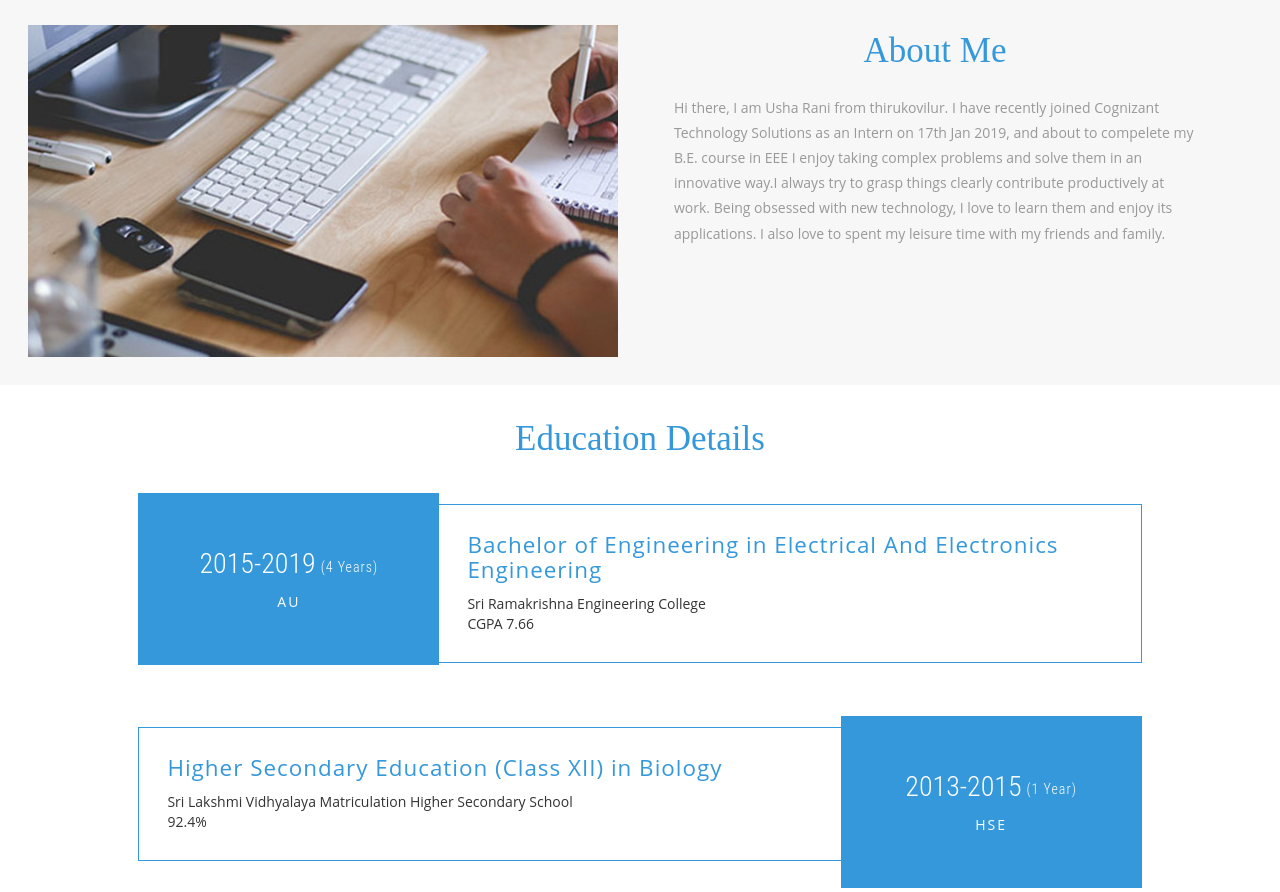
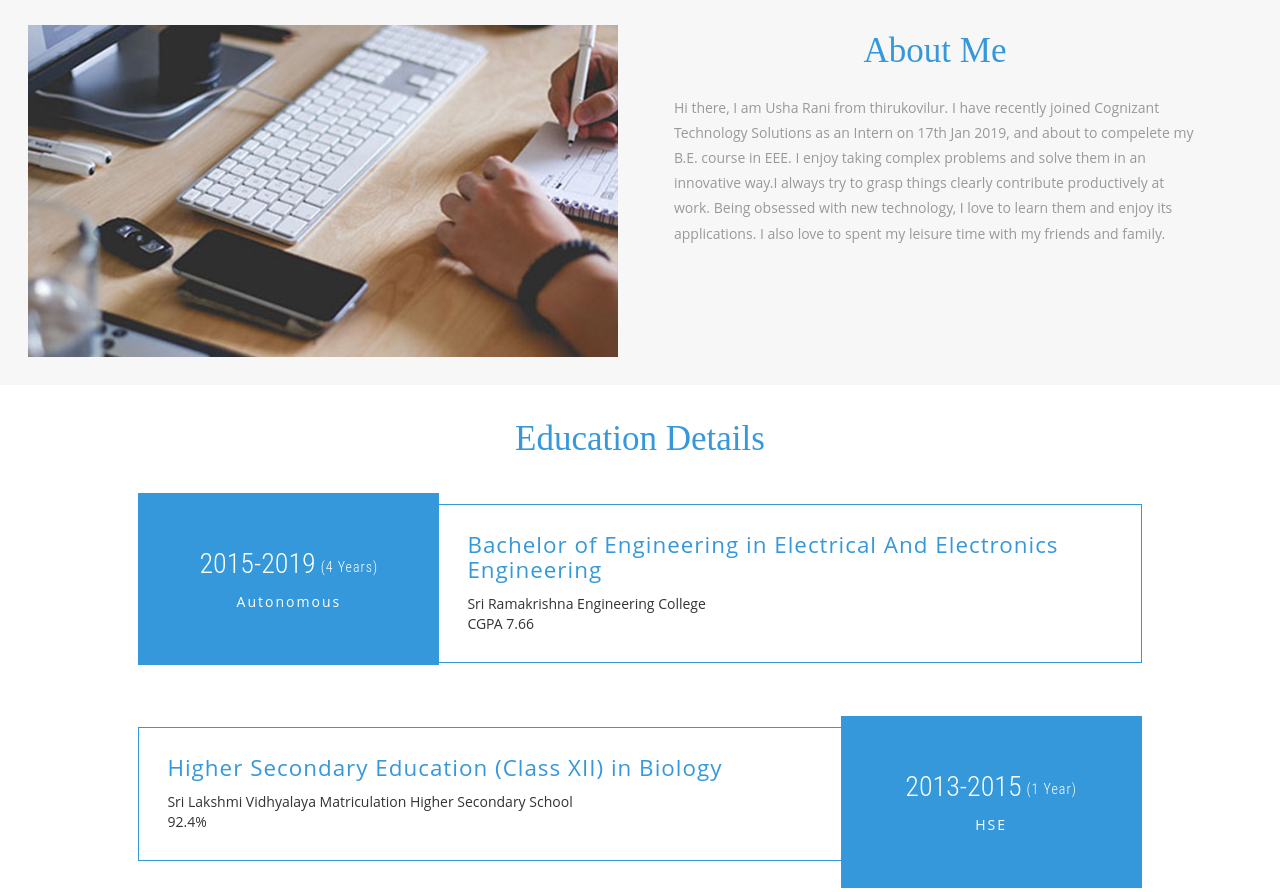
Before and after one commit to usharani12/usharani12.github.io, a plain HTML site: page index.html in a window 1280 px wide. Shown: the part 886-1778 px from the top of the page. Drawn offline with nearby package versions, Linux system fonts and the light colour scheme; a web font is replaced by a local one.

Commit message:
Update index.html

```diff
--- a/index.html
+++ b/index.html
@@ -223,7 +223,7 @@ Smartphone Compatible web template, free webdesigns for Nokia, Samsung, LG, Sony
 	 <div class="about-right">
 		<h3>About Me</h3>
 		<h4></h4>
-		<p>Hi there, I am Usha Rani from thirukovilur. I have recently joined Cognizant Technology Solutions as an Intern on 17th Jan 2019, and about to compelete my B.E. course in EEE
+		<p>Hi there, I am Usha Rani from thirukovilur. I have recently joined Cognizant Technology Solutions as an Intern on 17th Jan 2019, and about to compelete my B.E. course in EEE.
 			     I enjoy taking complex problems and solve them in an innovative way.I always try to grasp things clearly contribute productively at work.
                               Being obsessed with new technology, I love to learn them and enjoy its applications. I also love to spent my leisure time with my friends and family.
 
@@ -253,7 +253,7 @@ Smartphone Compatible web template, free webdesigns for Nokia, Samsung, LG, Sony
 				<div class="experience-grids">
 					<div class="experience-left">
 						<h6>2015-2019<span>(4 Years)</span> </h6>
-						<h5>AU</h5>
+						<h5>Autonomous</h5>
 					</div>
 					<div class="experience-right">
 						<h4>Bachelor of Engineering in Electrical And Electronics Engineering</h4>
```
